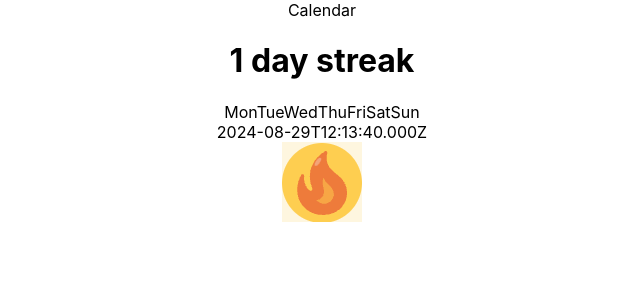
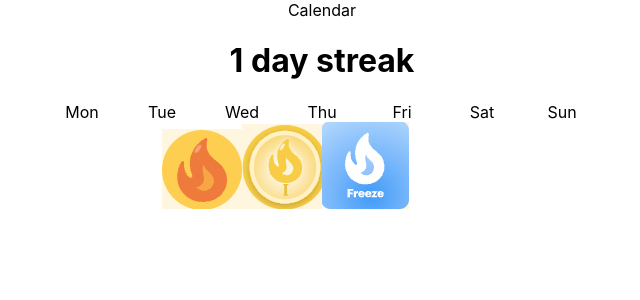
Before and after one commit to matt-newman/potential-fortnight, a React (Create React App) app: page / in a window 1280 px wide. Shown: the top 300 px of the page, without its empty margins (318-958 px from the left). Built offline with nearby package versions, Linux system fonts and the light colour scheme.

Commit message:
some trivial cleanup

```diff
--- a/src/App.tsx
+++ b/src/App.tsx
@@ -7,13 +7,25 @@ function App() {
   const mockDataShape: CalendarData = {
     streak_length: 1,
     calendar: [
-        {
-            streak_type: 'hot',
-            date: new Date().toISOString(),
-        }
+      {
+        streak_type: 'hot',
+        date: new Date().toISOString(),
+      },
+      {
+        streak_type: 'mid',
+        date: new Date().toISOString(),
+      },
+      {
+        streak_type: 'freeze',
+        date: new Date().toISOString(),
+      },
+      {
+        streak_type: '',
+        date: new Date().toISOString(),
+      }
     ],
     images: [],
-};
+  };
 
   return (
     <div className="App">
--- a/src/components/calendar/calendar.css
+++ b/src/components/calendar/calendar.css
@@ -1,3 +1,18 @@
 .calendar {
     background-color: #eee;
 }
+
+.headerDay {
+    display: inline-block;
+    width: 80px;
+    text-align: center;
+}
+
+.day {
+    border-radius: 5px;
+    display: inline-block;
+    width: 80px;
+}
+
+.dayImage {
+}
--- a/src/components/calendar/calendar.tsx
+++ b/src/components/calendar/calendar.tsx
@@ -60,13 +60,13 @@ export function Calendar(props: CalendarProps) {
 
             {/* Calendar grid based on month... current? */}
             <div>
-                <span>Mon</span>
-                <span>Tue</span>
-                <span>Wed</span>
-                <span>Thu</span>
-                <span>Fri</span>
-                <span>Sat</span>
-                <span>Sun</span>
+                <span className="headerDay">Mon</span>
+                <span className="headerDay">Tue</span>
+                <span className="headerDay">Wed</span>
+                <span className="headerDay">Thu</span>
+                <span className="headerDay">Fri</span>
+                <span className="headerDay">Sat</span>
+                <span className="headerDay">Sun</span>
             </div>
             <div>
                 {/* for every 7 days close row open a new one */}
@@ -82,36 +82,13 @@ function renderDay(day: CalendarDay, index: number) {
     const { date: strDate, streak_type: type } = day;
     const date = new Date(strDate);
 
-    let leadingMarkup = '';
-    let newRow = '';
-    let closeRow = '';
     const dayNum = date.getDay();
-    let i = index * 1;
-
-    // // is index 0
-    // if (index === 0 && dayNum > 0) {
-    //     leadingMarkup += '<tr>';
-    //     while (i++ < dayNum) {
-    //         leadingMarkup += '<td></td>';
-    //     }
-    // }
-
-    // // if ( date.getDay() % 7 === 0 ) {
-    // //     newRow = '<tr>';
-    // // }
 
     return (
         <>
-            <div>
-                {strDate}<br />
-                <img src={`./images/${type}.png`} />
+            <div className='day'>
+                {type && <img className='dayImage' src={`./images/${type}.png`} />}
             </div>
         </>
     )
 }
-
-function emptyCell() {
-    return (
-        <td></td>
-    )
-}
```
